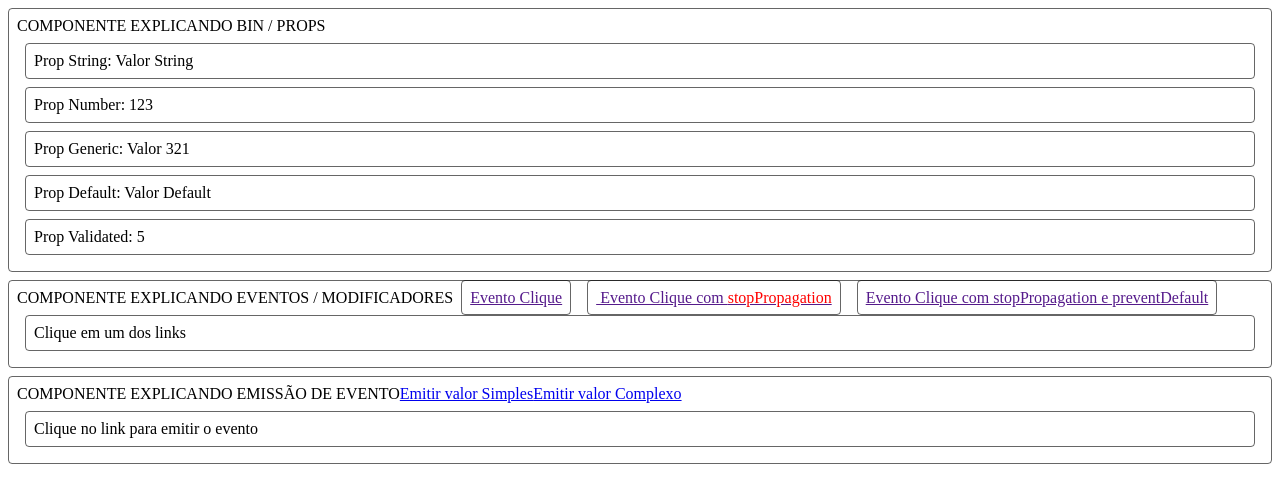
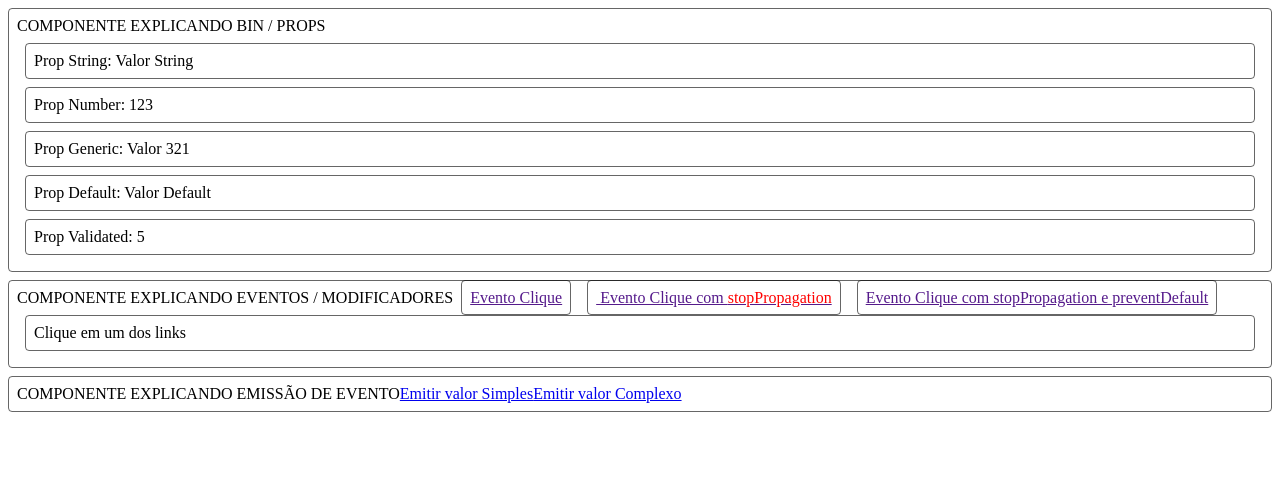
Before and after one commit to brunoog33/CursoVueAca, a Vue app: page / in a window 1280 px wide. Shown: the top 502 px of the page. Built offline with nearby package versions, Linux system fonts and the light colour scheme.

Commit message:
Alterando Emiter

```diff
--- a/src/App.vue
+++ b/src/App.vue
@@ -7,7 +7,9 @@
         :minha-prop-validated="5"
         />
         <my-event />
-        <my-emiter />
+        <my-emiter
+          @simple-event="onSImpleEvent"
+          @complex-event="onComplexEvent"/>
   </div>
 </template>
 
@@ -23,6 +25,14 @@ export default {
     MyEvent,
     MyEmiter,
   },
+  methods: {
+    onSimple($event) {
+      console.log('SIMPLE EVENT', $event);
+    },
+    onComplex($event) {
+      console.log('COMPLEX EVENT', $event);
+    },
+  },
 };
 </script>
 
--- a/src/components/my-emiter.vue
+++ b/src/components/my-emiter.vue
@@ -3,7 +3,6 @@
     <span>COMPONENTE EXPLICANDO EMISSÃO DE EVENTO</span>
     <a href="#" @click.prevent="onSimple">Emitir valor Simples</a>
     <a href="#" @click.prevent="onComplex">Emitir valor Complexo</a>
-    <div>{{ externalValue || 'Clique no link para emitir o evento'}}</div>
   </div>
 </template>
 
```
